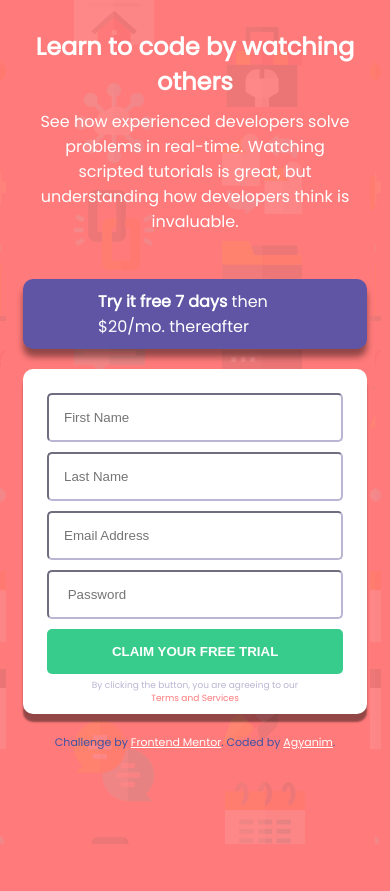
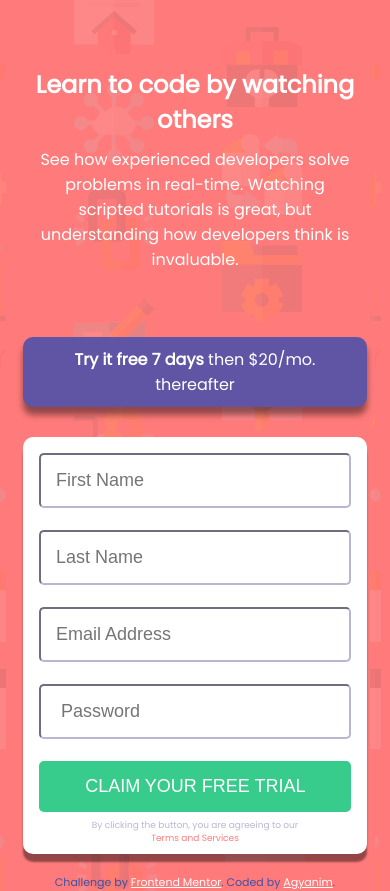
Before and after one commit to Agyanim/intro-component-with-signup-form-master, a plain HTML site: page index.html in a window 390 px wide. Before the commit the page ends 844 px from the top, so only its background shows below. Drawn offline with Linux system fonts and the light colour scheme.

Commit message:
reponsiveness improved

```diff
--- a/css/style.css
+++ b/css/style.css
@@ -46,12 +46,13 @@ body {
 
 .try-it-wrapper {
   background-color: var(--Blue);
+  text-align: center;
   font-weight: 350;
   color: white;
-  padding: 10px 80px;
+  padding: 18px 80px;
   border-radius: 10px;
-  margin-bottom: 20px;
-  margin-top: 10%;
+  margin-bottom: 30px;
+  margin-top: 16%;
   box-shadow: 0 8px 6px 0 rgba(0, 0, 0, 0.425);
 }
 
@@ -72,14 +73,16 @@ body {
 .signup-form input {
   width: 99%;
   padding: 15px;
-  margin-bottom: -10px;
+  font-size: 18px;
+  /* margin-bottom: -10px; */
   border-radius: 5px;
   border-color: var(--Grayish-Blue);
 }
 .claim-btn {
   background-color: var(--Green);
+  word-spacing: 3px;
   color: white;
-  font-weight: 700;
+  font-weight: 400;
   border: none;
   cursor: pointer;
 }
@@ -96,7 +99,7 @@ body {
 .icon-err {
   position: relative;
   float: right;
-  margin-top: -1.6em;
+  margin-top: -2.4em;
   margin-right: 1.5em;
   display: none;
 }
@@ -104,11 +107,10 @@ body {
   color: var(--Red);
   text-align: right;
   font-size: 12px;
-  margin-bottom: -20px;
+  margin-bottom: -10px;
   font-style: italic;
   padding: 5px;
-  margin-top: 5px;
-  /* display: none; */
+  margin-top: -3px;
 }
 
 }
@@ -124,6 +126,10 @@ body {
   .try-it-form-wrapper {
     width: 90%;
   }
+  .lean-to-code-wrapper {
+margin-top: 15%;
+}
+
   .lean-to-code-wrapper h1 {
     font-size: 1.5rem;
     text-align: center;
@@ -132,11 +138,11 @@ body {
     text-align: center;
   }
   .try-it-wrapper {
-    padding: 10px 75px;
+    padding: 10px 50px;
   }
 
   .signup-form {
-    padding: 1.5em;
+    padding: 1em;
   }
 
   .signup-form input {
@@ -149,4 +155,9 @@ body {
     padding: 1em 7em;
     text-align: center;
   }
+  .claim-btn {
+    word-spacing: 0px;
+
 }
+
+}
```
